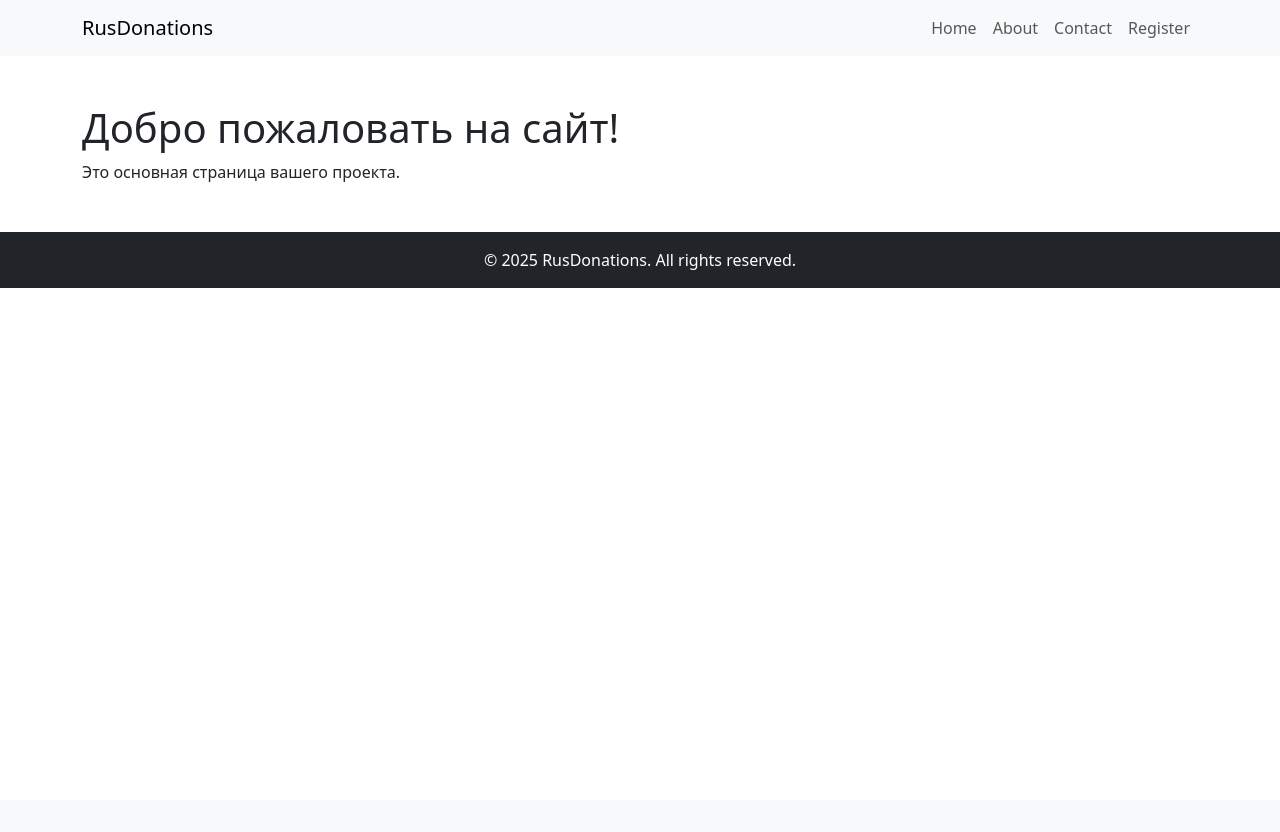
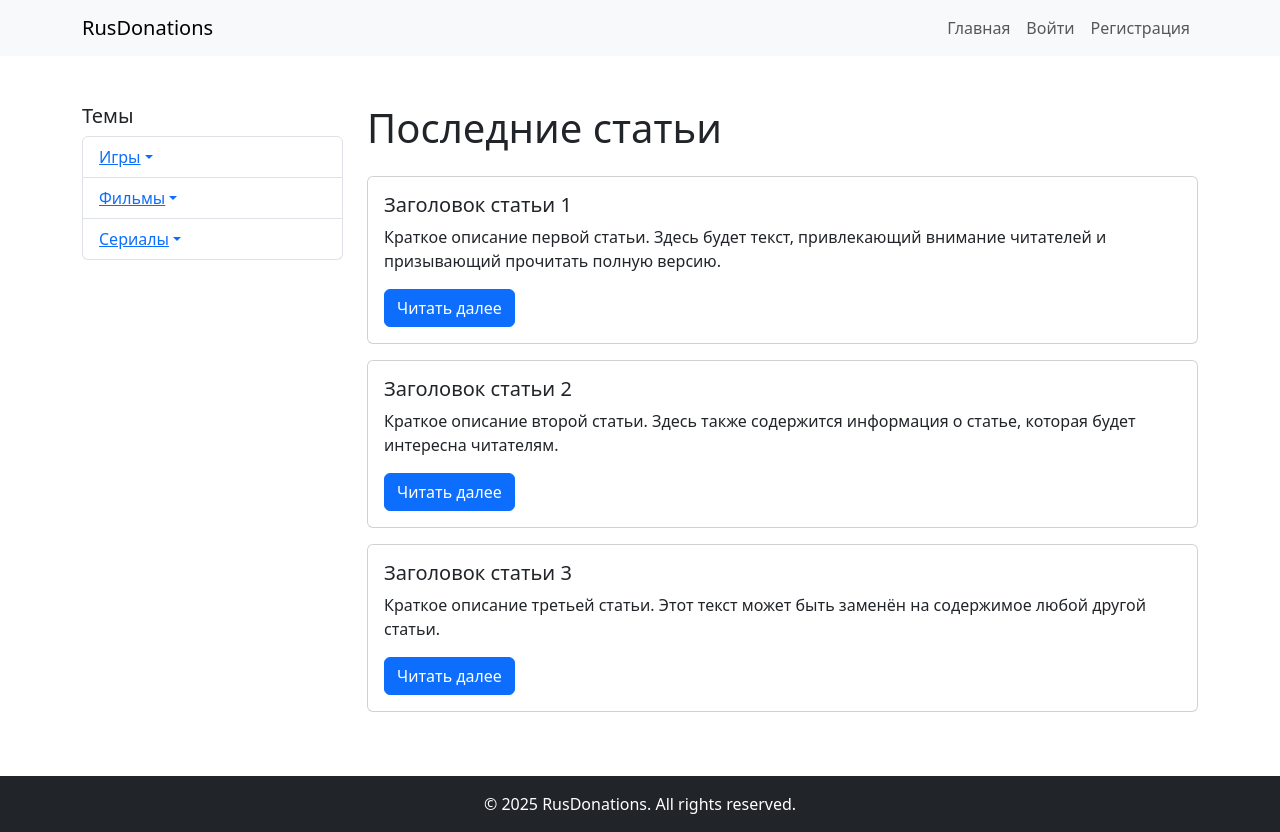
Before and after one commit to MshaFilipushko/PostUp, a Django app: page / in a window 1280 px wide. Before the commit the page ends 288 px from the top, so only its background shows below. Run offline with Django 4.2, Linux system fonts and the light colour scheme.

Commit message:
Второй коммит. добавил авторизацию

```diff
--- a/RusDonations1/urls.py
+++ b/RusDonations1/urls.py
@@ -20,4 +20,5 @@ from django.urls import path, include
 urlpatterns = [
     path('admin/', admin.site.urls),
     path('', include('MainApp.urls')),  # Подключение приложения
+    path('accounts/', include('app_user.urls')),
 ]
--- a/app_user/urls.py
+++ b/app_user/urls.py
@@ -0,0 +1,9 @@
+from django.urls import path
+from django.contrib.auth import views as auth_views
+from . import views
+
+urlpatterns = [
+    path('register/', views.register, name='register'),
+    path('login/', auth_views.LoginView.as_view(template_name='accounts/login.html'), name='login'),
+    path('logout/', auth_views.LogoutView.as_view(), name='logout'),
+]
--- a/static/css/style.css
+++ b/static/css/style.css
@@ -0,0 +1,15 @@
+/* Показываем меню при наведении */
+.list-group-item.dropdown:hover .dropdown-menu {
+    display: block;
+    position: absolute;
+    left: 100%;
+    top: 0;
+    margin-top: 0;
+    margin-left: 5px;
+}
+
+/* Выравниваем меню */
+.dropdown-menu {
+    min-width: 200px;
+    box-shadow: 0px 4px 8px rgba(0, 0, 0, 0.1);
+}
--- a/templates/base.html
+++ b/templates/base.html
@@ -21,17 +21,20 @@
             <div class="collapse navbar-collapse" id="navbarNav">
                 <ul class="navbar-nav ms-auto">
                     <li class="nav-item">
-                        <a class="nav-link" href="/">Home</a>
+                        <a class="nav-link" href="/">Главная</a>
                     </li>
-                    <li class="nav-item">
-                        <a class="nav-link" href="/about/">About</a>
-                    </li>
-                    <li class="nav-item">
-                        <a class="nav-link" href="/contact/">Contact</a>
-                    </li>
-                    <li class="nav-item">
-                        <a class="nav-link" href="/register/">Register</a>
-                    </li>
+                    {% if user.is_authenticated %}
+                        <li class="nav-item">
+                            <a class="nav-link" href="{% url 'logout' %}">Выйти</a>
+                        </li>
+                    {% else %}
+                        <li class="nav-item">
+                            <a class="nav-link" href="{% url 'login' %}">Войти</a>
+                        </li>
+                        <li class="nav-item">
+                            <a class="nav-link" href="{% url 'register' %}">Регистрация</a>
+                        </li>
+                    {% endif %}
                 </ul>
             </div>
         </div>
--- a/templates/users/main_page.html
+++ b/templates/users/main_page.html
@@ -3,6 +3,65 @@
 {% block title %}Главная страница{% endblock %}
 
 {% block content %}
-<h1>Добро пожаловать на сайт!</h1>
-<p>Это основная страница вашего проекта.</p>
+<div class="row">
+    <!-- Боковая навигация -->
+    <aside class="col-md-3">
+        <h5>Темы</h5>
+        <ul class="list-group">
+            <li class="list-group-item dropdown">
+                <a href="#" class="dropdown-toggle" data-bs-toggle="dropdown" aria-expanded="false">Игры</a>
+                <ul class="dropdown-menu">
+                    <li><a class="dropdown-item" href="#">Экшен</a></li>
+                    <li><a class="dropdown-item" href="#">РПГ</a></li>
+                    <li><a class="dropdown-item" href="#">Шутеры</a></li>
+                </ul>
+            </li>
+            <li class="list-group-item dropdown">
+                <a href="#" class="dropdown-toggle" data-bs-toggle="dropdown" aria-expanded="false">Фильмы</a>
+                <ul class="dropdown-menu">
+                    <li><a class="dropdown-item" href="#">Драмы</a></li>
+                    <li><a class="dropdown-item" href="#">Боевики</a></li>
+                    <li><a class="dropdown-item" href="#">Комедии</a></li>
+                </ul>
+            </li>
+            <li class="list-group-item dropdown">
+                <a href="#" class="dropdown-toggle" data-bs-toggle="dropdown" aria-expanded="false">Сериалы</a>
+                <ul class="dropdown-menu">
+                    <li><a class="dropdown-item" href="#">Фантастика</a></li>
+                    <li><a class="dropdown-item" href="#">Детективы</a></li>
+                    <li><a class="dropdown-item" href="#">Мелодрамы</a></li>
+                </ul>
+            </li>
+        </ul>
+    </aside>
+
+    <!-- Основной контент -->
+    <section class="col-md-9">
+        <h1 class="mb-4">Последние статьи</h1>
+
+        <div class="card mb-3">
+            <div class="card-body">
+                <h5 class="card-title">Заголовок статьи 1</h5>
+                <p class="card-text">Краткое описание первой статьи. Здесь будет текст, привлекающий внимание читателей и призывающий прочитать полную версию.</p>
+                <a href="#" class="btn btn-primary">Читать далее</a>
+            </div>
+        </div>
+
+        <div class="card mb-3">
+            <div class="card-body">
+                <h5 class="card-title">Заголовок статьи 2</h5>
+                <p class="card-text">Краткое описание второй статьи. Здесь также содержится информация о статье, которая будет интересна читателям.</p>
+                <a href="#" class="btn btn-primary">Читать далее</a>
+            </div>
+        </div>
+
+        <div class="card mb-3">
+            <div class="card-body">
+                <h5 class="card-title">Заголовок статьи 3</h5>
+                <p class="card-text">Краткое описание третьей статьи. Этот текст может быть заменён на содержимое любой другой статьи.</p>
+                <a href="#" class="btn btn-primary">Читать далее</a>
+            </div>
+        </div>
+    </section>
+</div>
 {% endblock %}
```
Also changed, not shown: RusDonations1/settings.py (+4 -8 lines), app_user/views.py (+15 -2 lines).
